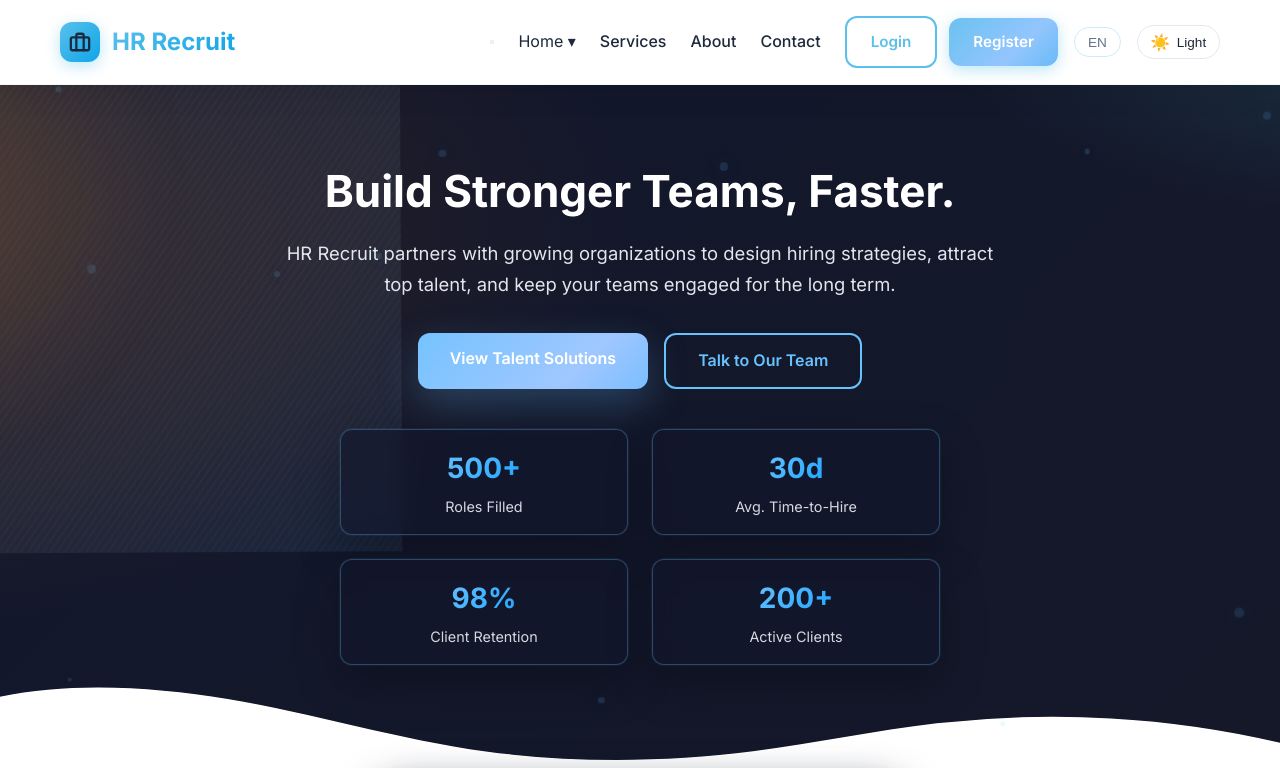
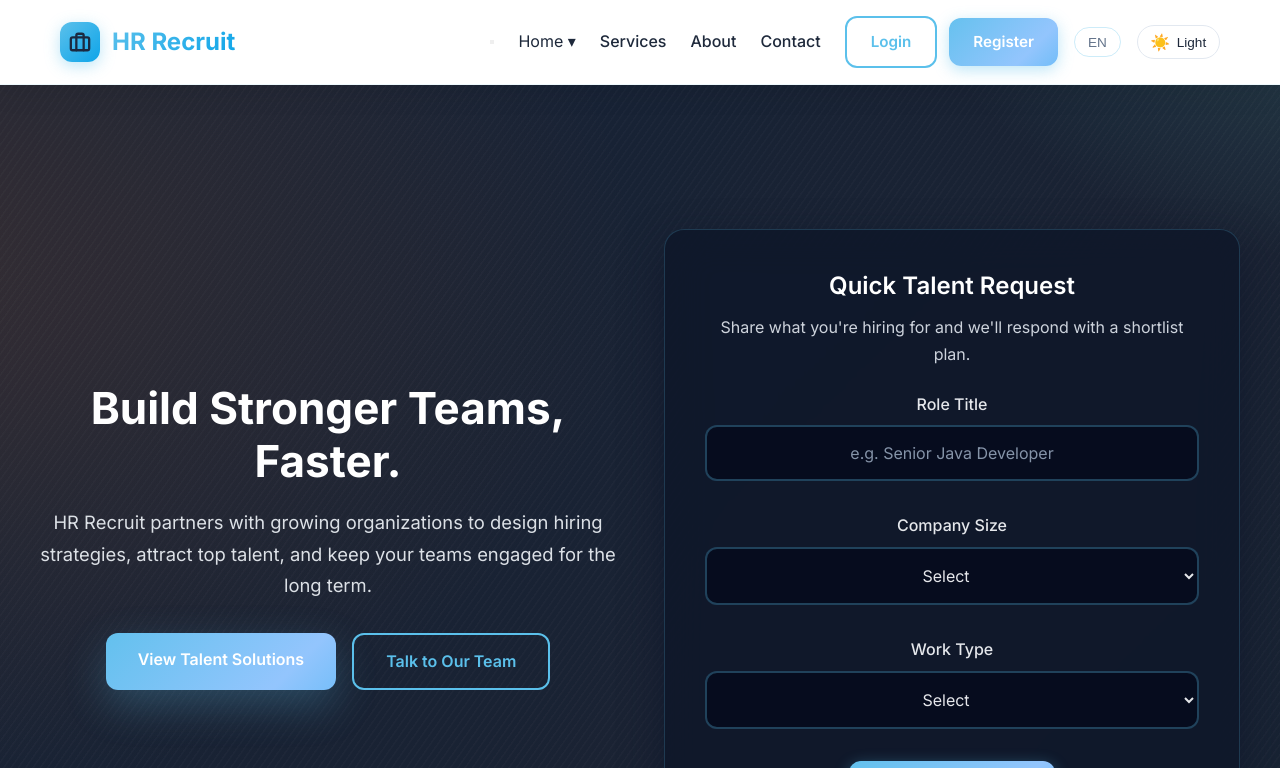
Before and after one commit to KrishTVK16/HR-recruitment-agency-website, a plain HTML site: page home-alt.html in a window 1280 px wide. Shown: the top 768 px of the page. Drawn offline with Linux system fonts and the light colour scheme.

Commit message:
h2Concern

```diff
--- a/home-alt.html
+++ b/home-alt.html
@@ -67,37 +67,7 @@
                     <a href="services.html" class="btn btn-primary" data-en="View Talent Solutions" data-ar="عرض حلول المواهب">View Talent Solutions</a>
                     <a href="contact.html" class="btn btn-outline-primary" data-en="Talk to Our Team" data-ar="تحدث إلى فريقنا">Talk to Our Team</a>
                 </div>
-                <div class="hero-alt-stats">
-                    <div class="scroll-animate">
-                        <div class="stat-number">500+</div>
-                        <div class="stat-label" data-en="Roles Filled" data-ar="وظائف تم ملؤها">Roles Filled</div>
-                    </div>
-                    <div class="scroll-animate">
-                        <div class="stat-number">30d</div>
-                        <div class="stat-label" data-en="Avg. Time-to-Hire" data-ar="متوسط وقت التوظيف">Avg. Time-to-Hire</div>
-                    </div>
-                    <div class="scroll-animate">
-                        <div class="stat-number">98%</div>
-                        <div class="stat-label" data-en="Client Retention" data-ar="الاحتفاظ بالعملاء">Client Retention</div>
-                    </div>
-                    <div class="scroll-animate">
-                        <div class="stat-number">200+</div>
-                        <div class="stat-label" data-en="Active Clients" data-ar="العملاء النشطون">Active Clients</div>
-                    </div>
-                </div>
             </div>
-        </div>
-        <!-- Wave Separator -->
-        <div class="wave-separator">
-            <svg data-name="Layer 1" xmlns="http://www.w3.org/2000/svg" viewBox="0 0 1200 120" preserveAspectRatio="none">
-                <path d="M321.39,56.44c58-10.79,114.16-30.13,172-41.86,82.39-16.72,168.19-17.73,250.45-.39C823.78,31,906.67,72,985.66,92.83c70.05,18.48,146.53,26.09,214.34,3V0H0V27.35A600.21,600.21,0,0,0,321.39,56.44Z" class="shape-fill"></path>
-            </svg>
-        </div>
-    </section>
-
-    <!-- Quick Talent Request Panel -->
-    <section class="hero-alt-request">
-        <div class="container">
             <div class="hero-alt-panel">
                 <h2 data-en="Quick Talent Request" data-ar="طلب سريع للمواهب">Quick Talent Request</h2>
                 <p data-en="Share what you're hiring for and we'll respond with a shortlist plan." data-ar="شارك ما تبحث عنه وسنرد بخطة قائمة مختصرة.">Share what you're hiring for and we'll respond with a shortlist plan.</p>
@@ -128,6 +98,12 @@
                     <button type="button" class="btn btn-primary" data-en="Send Request (Demo)" data-ar="إرسال الطلب (تجريبي)">Send Request (Demo)</button>
                 </form>
             </div>
+        </div>
+        <!-- Wave Separator -->
+        <div class="wave-separator">
+            <svg data-name="Layer 1" xmlns="http://www.w3.org/2000/svg" viewBox="0 0 1200 120" preserveAspectRatio="none">
+                <path d="M321.39,56.44c58-10.79,114.16-30.13,172-41.86,82.39-16.72,168.19-17.73,250.45-.39C823.78,31,906.67,72,985.66,92.83c70.05,18.48,146.53,26.09,214.34,3V0H0V27.35A600.21,600.21,0,0,0,321.39,56.44Z" class="shape-fill"></path>
+            </svg>
         </div>
     </section>
 
--- a/script.js
+++ b/script.js
@@ -655,32 +655,6 @@ window.addEventListener('scroll', () => {
 });
 
 // ========================================
-// FLOATING PARTICLES (hero sections)
-// ========================================
-function createParticles(selector, count = 18) {
-    const host = document.querySelector(selector);
-    if (!host) return;
-
-    const layer = document.createElement('div');
-    layer.className = 'particle-layer';
-
-    for (let i = 0; i < count; i += 1) {
-        const p = document.createElement('span');
-        p.className = 'particle';
-        const size = Math.random() * 6 + 4; // 4px - 10px
-        p.style.width = `${size}px`;
-        p.style.height = `${size}px`;
-        p.style.left = `${Math.random() * 100}%`;
-        p.style.top = `${Math.random() * 100}%`;
-        p.style.animationDuration = `${14 + Math.random() * 8}s`;
-        p.style.animationDelay = `${-Math.random() * 10}s`;
-        layer.appendChild(p);
-    }
-
-    host.appendChild(layer);
-}
-
-// ========================================
 // INITIALIZE ON PAGE LOAD
 // ========================================
 document.addEventListener('DOMContentLoaded', () => {
@@ -692,8 +666,4 @@ document.addEventListener('DOMContentLoaded', () => {
     document.querySelectorAll('.feature-card, .service-card, .testimonial-card, .stat-item').forEach((el, index) => {
         el.style.animationDelay = `${index * 0.1}s`;
     });
-
-    // Particles for hero sections
-    createParticles('.hero', 18);
-    createParticles('.hero-alt', 14);
 });
--- a/styles.css
+++ b/styles.css
@@ -791,7 +791,7 @@ body.menu-open {
    ======================================== */
 
 .hero-alt {
-    padding: 5rem 0 4.5rem;
+    padding: 6rem 0;
     background:
         radial-gradient(120% 120% at -10% 20%, rgba(249, 115, 22, 0.14), transparent 50%),
         radial-gradient(90% 90% at 110% -20%, rgba(94, 234, 212, 0.18), transparent 45%),
@@ -801,50 +801,18 @@ body.menu-open {
     overflow: hidden;
 }
 
-.hero-alt::before {
-    content: '';
-    position: absolute;
-    top: -30%;
-    left: -35%;
-    width: 60vw;
-    max-width: 620px;
-    aspect-ratio: 1 / 1;
-    background: radial-gradient(circle, rgba(249, 115, 22, 0.18) 0%, transparent 65%);
-    filter: blur(20px);
-    animation: blobFloat 12s ease-in-out infinite;
-    z-index: 0;
-}
-
-.hero-alt::after {
-    content: '';
-    position: absolute;
-    top: -25%;
-    right: -25%;
-    width: 55vw;
-    max-width: 540px;
-    aspect-ratio: 1 / 1;
-    background: radial-gradient(circle, rgba(94, 234, 212, 0.2) 0%, transparent 65%);
-    filter: blur(18px);
-    animation: blobFloatReverse 14s ease-in-out infinite;
-    z-index: 0;
-}
-
-.hero-alt-request {
-    margin-top: 10px;
-}
 
 .hero-alt-grid {
-    display: flex;
-    flex-direction: column;
-    gap: 2.5rem;
-    align-items: stretch;
+    display: grid;
+    grid-template-columns: 1fr 1fr;
+    gap: 3rem;
+    align-items: center;
     position: relative;
     z-index: 1;
+    padding: 3rem 0;
 }
 
 .hero-alt-text {
-    max-width: 720px;
-    margin: 0 auto;
     text-align: center;
 }
 
@@ -853,20 +821,17 @@ body.menu-open {
     line-height: 1.2;
     margin-bottom: 1.25rem;
     color: #ffffff;
-    animation: fadeInUp 0.9s ease;
 }
 
 .hero-alt-text p {
     font-size: 1.15rem;
     color: rgba(241, 245, 249, 0.9);
     margin-bottom: 2rem;
-    animation: fadeInUp 0.9s ease 0.15s both;
 }
 
 .hero-alt .hero-buttons {
     justify-content: center;
     gap: 1rem;
-    animation: fadeInUp 0.9s ease 0.3s both;
 }
 
 .hero-alt .hero-buttons .btn-primary {
@@ -937,18 +902,16 @@ body.menu-open {
     background-color: rgba(15, 23, 42, 0.85);
     backdrop-filter: blur(20px);
     border-radius: var(--border-radius-lg);
-    padding: 2rem;
+    padding: 2.5rem;
     box-shadow: var(--shadow-lg);
     border: 1px solid rgba(91, 192, 235, 0.2);
-    max-width: 520px;
-    margin: 0 auto;
-    animation: fadeInUp 0.9s ease 0.45s both;
 }
 
 .hero-alt-form {
     display: flex;
     flex-direction: column;
     gap: 1rem;
+    align-items: center;
 }
 
 .hero-alt-form .btn {
@@ -956,23 +919,31 @@ body.menu-open {
 }
 
 .hero-alt-panel h2 {
-    text-align: left;
+    text-align: center;
     color: #ffffff;
-    margin-bottom: 0.5rem;
+    margin-bottom: 0.75rem;
     font-size: 1.5rem;
 }
 
 .hero-alt-panel p {
     margin-bottom: 1.5rem;
     color: rgba(226, 232, 240, 0.9);
+    text-align: center;
 }
 
 .hero-alt-form .form-group {
     margin-bottom: 1rem;
+    display: flex;
+    flex-direction: column;
+    align-items: center;
+    width: 100%;
 }
 
 .hero-alt-form .form-group label {
     color: #e5e7eb;
+    text-align: center;
+    width: 100%;
+    margin-bottom: 0.5rem;
 }
 
 .hero-alt-form .form-group input,
@@ -981,6 +952,8 @@ body.menu-open {
     border-color: rgba(91, 192, 235, 0.3);
     color: #e5e7eb;
     transition: var(--transition-base);
+    width: 100%;
+    text-align: center;
 }
 
 .hero-alt-form .form-group input:focus,
@@ -2723,6 +2696,24 @@ body.dark-mode .footer {
         gap: 0.75rem;
     }
 
+    .hero-alt-grid {
+        grid-template-columns: 1fr;
+        gap: 2rem;
+        padding: 2rem 0;
+    }
+
+    .hero-alt-text {
+        text-align: center;
+    }
+
+    .hero-alt .hero-buttons {
+        justify-content: center;
+    }
+
+    .hero-alt-panel {
+        max-width: 100%;
+    }
+
     .hero-alt-stats {
         grid-template-columns: repeat(2, 1fr);
         gap: 1rem;
@@ -2777,6 +2768,19 @@ body.dark-mode .footer {
 
     .hero {
         padding: 4rem 0;
+    }
+
+    .hero-alt {
+        padding: 4rem 0;
+    }
+
+    .hero-alt-grid {
+        padding: 1.5rem 0;
+        gap: 1.5rem;
+    }
+
+    .hero-alt-panel {
+        padding: 2rem;
     }
 
     .hero h1 {
@@ -2907,11 +2911,7 @@ body.dark-mode .wave-separator .shape-fill {
     padding-bottom: 8rem;
 }
 
-.hero-alt {
-    position: relative;
-    padding-bottom: 6rem;
-    animation: heroGlow 14s ease-in-out infinite;
-}
+/* Removed duplicate .hero-alt definition - padding already set above */
 
 .hero-alt::after {
     content: '';
@@ -2923,7 +2923,6 @@ body.dark-mode .wave-separator .shape-fill {
     mix-blend-mode: screen;
     opacity: 0.3;
     filter: blur(0.2px);
-    animation: sheenSweep 18s ease-in-out infinite;
     z-index: 1;
 }
 
@@ -2948,29 +2947,6 @@ body.dark-mode .wave-separator .shape-fill {
     100% { opacity: 1; transform: translateY(0); filter: blur(0); }
 }
 
-/* Particle layer for hero sections */
-.particle-layer {
-    position: absolute;
-    inset: 0;
-    pointer-events: none;
-    overflow: hidden;
-    z-index: 1;
-}
-
-.particle {
-    position: absolute;
-    border-radius: 50%;
-    background: rgba(91, 192, 235, 0.2);
-    box-shadow: 0 0 20px rgba(91, 192, 235, 0.25);
-    animation: floatParticle linear infinite;
-    filter: blur(0.25px);
-}
-
-@keyframes floatParticle {
-    0% { transform: translate3d(0, 0, 0); opacity: 0.65; }
-    50% { transform: translate3d(12px, -18px, 0); opacity: 0.9; }
-    100% { transform: translate3d(-10px, -32px, 0); opacity: 0.65; }
-}
 
 /* Hero content stays static (glow/hover only; no entry animations) */
 
```
